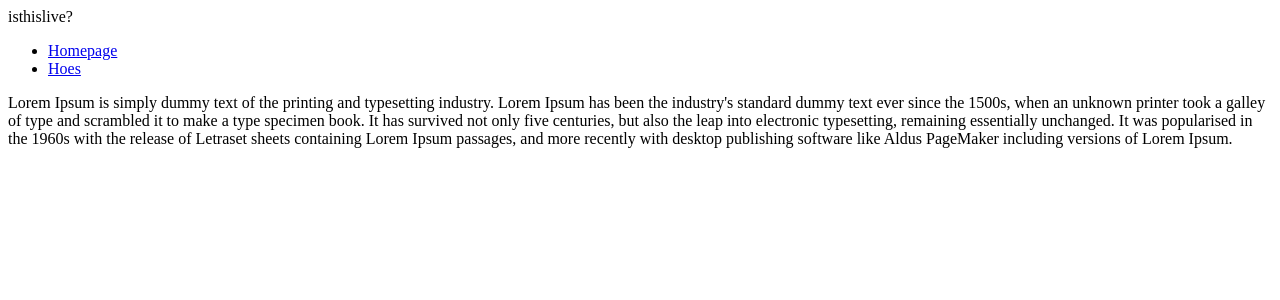
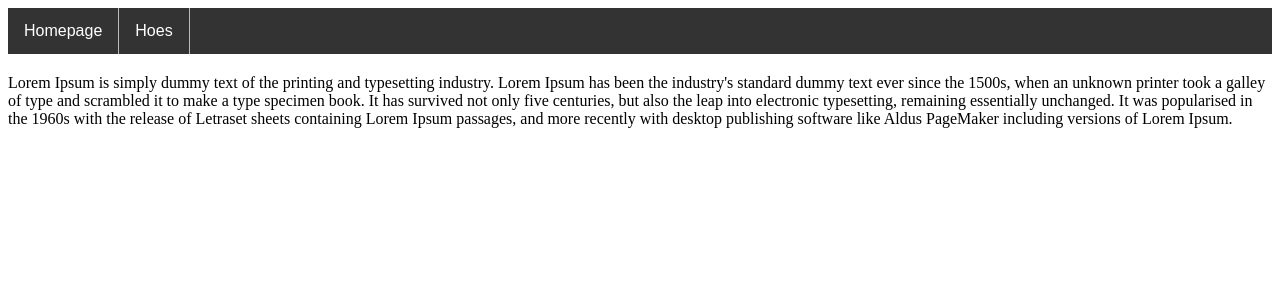
Before and after one commit to andesob/my-react-app, a React (Create React App) app: page / in a window 1280 px wide. Shown: the top 300 px of the page. Built offline with nearby package versions, Linux system fonts and the light colour scheme.

Commit message:
Styled the header

```diff
--- a/src/App.js
+++ b/src/App.js
@@ -7,6 +7,8 @@ import {
   Route,
   Link
 } from 'react-router-dom';
+
+//import './Styles/default.css';
 
 class App extends Component {
   render() {
--- a/src/Components/header.js
+++ b/src/Components/header.js
@@ -1,14 +1,11 @@
 import React, { Component } from 'react';
 import {Link} from 'react-router-dom';
-
+import styles from '../Styles/Header.module.css';
 
 class Header extends Component {
     render() {
         return (
-            <header>
-                <div>
-                    isthislive?
-            </div>
+            <header className={styles.headerClass}>
                 <nav>
                     <ul>
                         <li>
--- a/src/Pages/Homepage.js
+++ b/src/Pages/Homepage.js
@@ -4,11 +4,11 @@ import React, { Component } from 'react';
 class Header extends Component {
     render() {
         return (
-            <header>
+            <div>
                 <div>
-                Lorem Ipsum is simply dummy text of the printing and typesetting industry. Lorem Ipsum has been the industry's standard dummy text ever since the 1500s, when an unknown printer took a galley of type and scrambled it to make a type specimen book. It has survived not only five centuries, but also the leap into electronic typesetting, remaining essentially unchanged. It was popularised in the 1960s with the release of Letraset sheets containing Lorem Ipsum passages, and more recently with desktop publishing software like Aldus PageMaker including versions of Lorem Ipsum.
+                    Lorem Ipsum is simply dummy text of the printing and typesetting industry. Lorem Ipsum has been the industry's standard dummy text ever since the 1500s, when an unknown printer took a galley of type and scrambled it to make a type specimen book. It has survived not only five centuries, but also the leap into electronic typesetting, remaining essentially unchanged. It was popularised in the 1960s with the release of Letraset sheets containing Lorem Ipsum passages, and more recently with desktop publishing software like Aldus PageMaker including versions of Lorem Ipsum.
+                </div>
             </div>
-            </header>
         );
     }
 }
--- a/src/Pages/SandwichMaker.js
+++ b/src/Pages/SandwichMaker.js
@@ -4,11 +4,11 @@ import React, { Component } from 'react';
 class Header extends Component {
     render() {
         return (
-            <header>
+            <div>
                 <div>
                     I DONT MAKE SANDWICHES BITCHASS
                 </div>
-            </header>
+            </div>
         );
     }
 }
--- /dev/null
+++ b/src/Styles/Header.module.css
@@ -0,0 +1,34 @@
+.headerClass {
+    display: block;
+    background-color: #282c34;
+    color: white;
+    margin-bottom: 20px;
+    font-family: Arial;
+    text-align: center;
+  }
+
+  ul {
+    list-style-type: none;
+    margin: 0;
+    padding: 0;
+    overflow: hidden;
+    background-color: #333;
+  }
+
+  li {
+    float: left;
+    border-right: 1px solid #bbb;
+  }
+
+  li a {
+    display: block;
+    color: white;
+    text-align: center;
+    padding: 14px 16px;
+    text-decoration: none;
+  }
+
+  /* Change the link color to #111 (black) on hover */
+  li a:hover {
+    background-color: #111;
+  }
```
Also changed, not shown: src/Styles/default.css (added), 1 other file (tests, documents, lock files or other folders).
